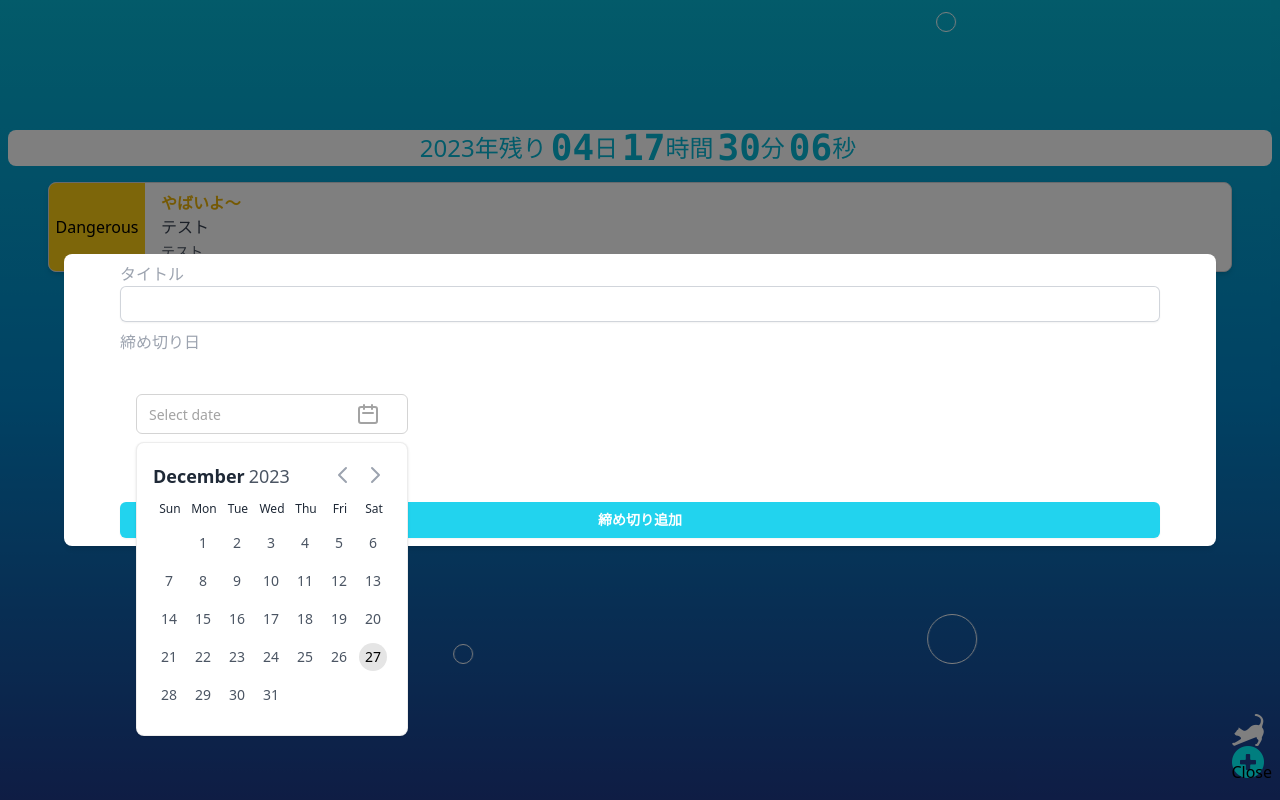
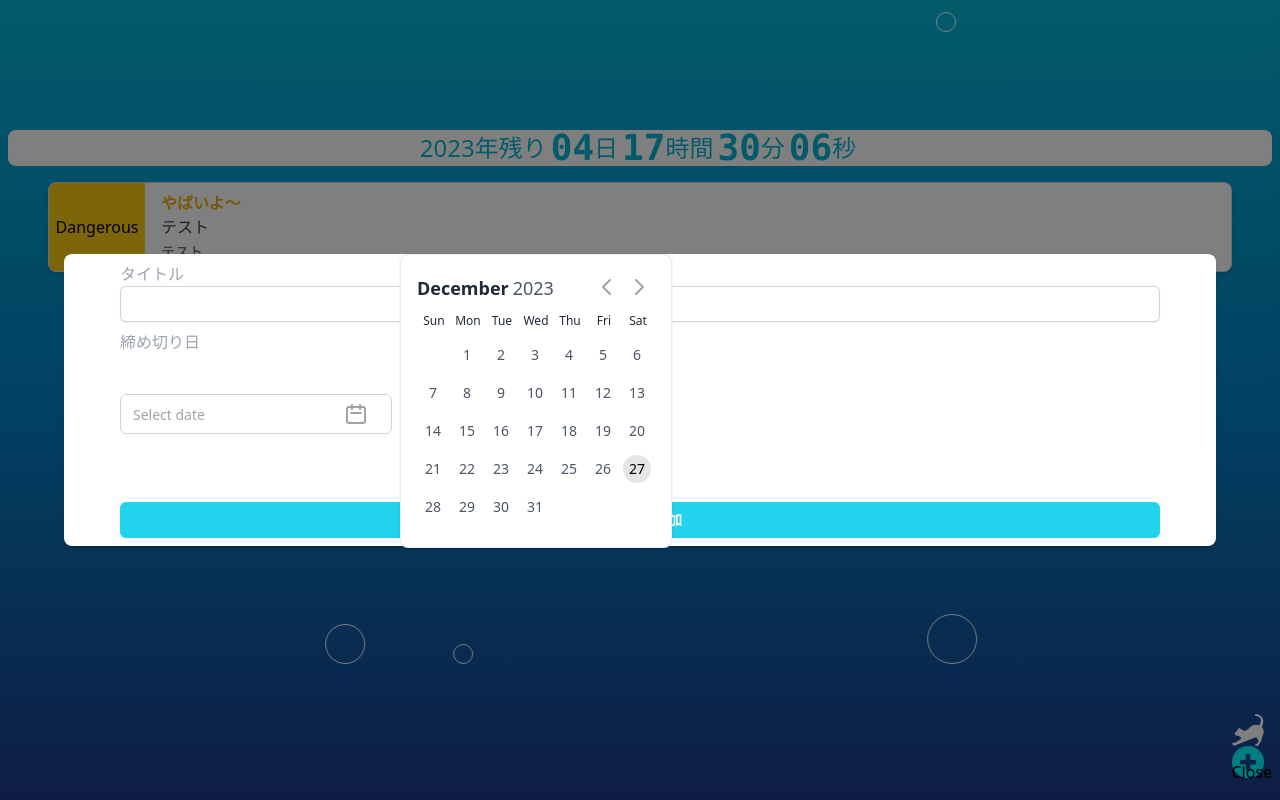
Before and after one commit to Sea10wood/nfc-caed, a Next.js app in the folder nfccard-timer/: page / in a window 1280 px wide. Both pictures are taken after a click on the button 1248 px from the left and 765 px from the top of the page. Built offline with nearby package versions, Linux system fonts and the light colour scheme.

Commit message:
DataPIckerの配置修正

```diff
--- a/nfccard-timer/src/components/DataPicker.tsx
+++ b/nfccard-timer/src/components/DataPicker.tsx
@@ -120,7 +120,7 @@ const DatePicker = () => {
   }, [datePickerValue]);
 
   return (
-    <div className="container px-4 py-2 mx-auto md:py-10">
+    <div className="container px-0 py-2 mx-auto md:py-10">
       <div className="w-full mb-5">
         <label
           htmlFor="datepicker"
@@ -149,7 +149,7 @@ const DatePicker = () => {
       }
     }
   }}
-  className="absolute top-0 right-4 px-3 py-2 cursor-pointer text-neutral-400 hover:text-neutral-500"
+  className="absolute top-0 right-4 px-2 py-2 cursor-pointer text-neutral-400 hover:text-neutral-500"
 >
   <svg
     className="w-6 h-6"
@@ -168,7 +168,7 @@ const DatePicker = () => {
 
           <div
             onClick={() => setDatePickerOpen(false)}
-            className="absolute top-0 left-0 max-w-lg p-4 mt-12 antialiased bg-white border rounded-lg shadow w-[17rem] border-neutral-200/70"
+            className="absolute top-[-140px] left-[280px] max-w-lg p-4  antialiased bg-white border rounded-lg shadow w-[17rem] border-neutral-200/70"
           >
             <div className="flex items-center justify-between mb-2">
               <div>
```
